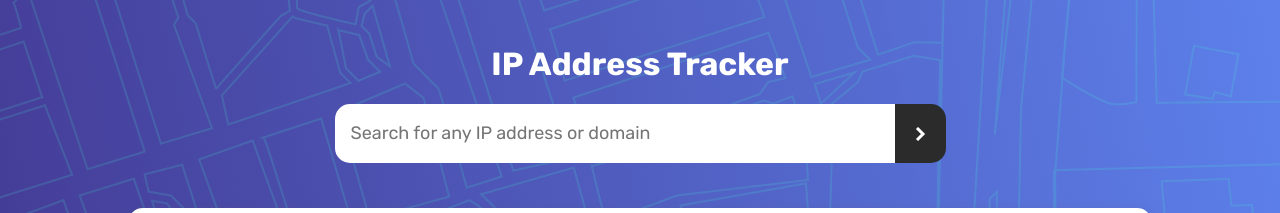
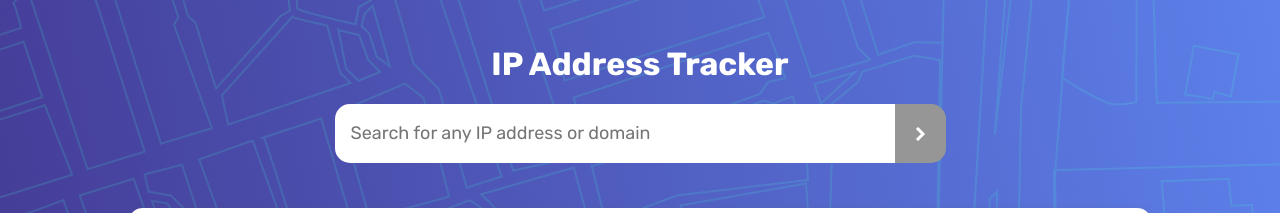
Before and after one commit to jamesspearsv/ip-tracker, a React (Vite) app: page / in a window 1280 px wide. In both pictures the pointer is over the button 920 px from the left and 133 px from the top of the page. Shown: the top 213 px of the page. Built offline with nearby package versions, Linux system fonts and the light colour scheme.

Commit message:
Add element active states

```diff
--- a/src/components/Hero.module.css
+++ b/src/components/Hero.module.css
@@ -16,6 +16,7 @@
   display: flex;
 
   input {
+    cursor: pointer;
     padding: 1rem;
     border: none;
     width: 35rem;
@@ -25,10 +26,15 @@
   }
 
   button {
+    cursor: pointer;
     background-color: var(--color-very-dark-grey);
     border: none;
     padding: 1rem 1.25rem;
     border-top-right-radius: var(--border-radius);
     border-bottom-right-radius: var(--border-radius);
   }
+
+  button:hover {
+    background-color: var(--color-dark-grey);
+  }
 }
```
